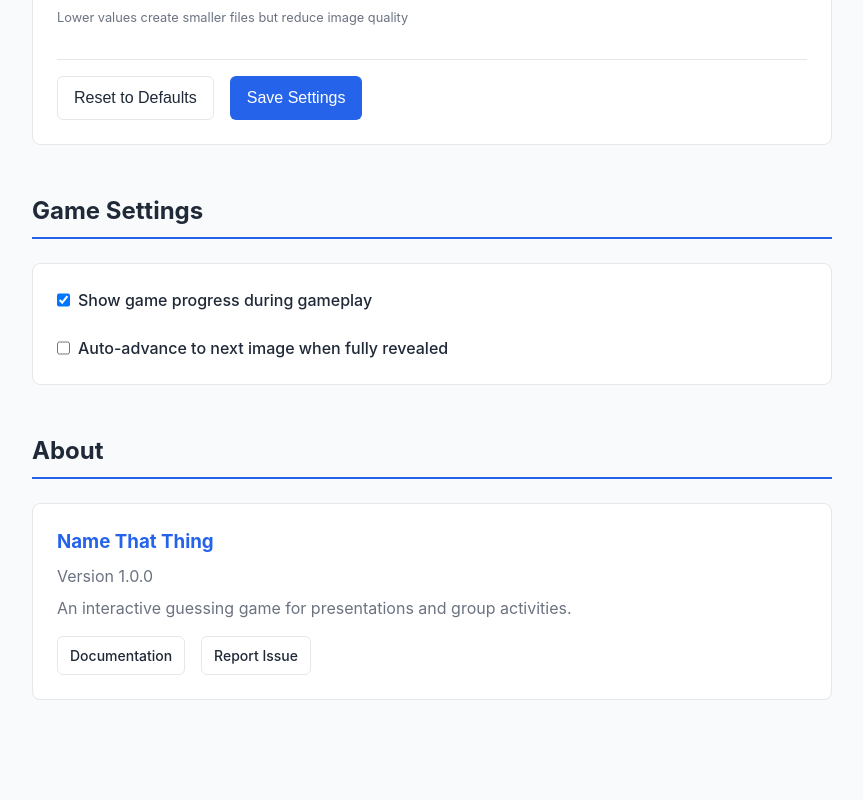
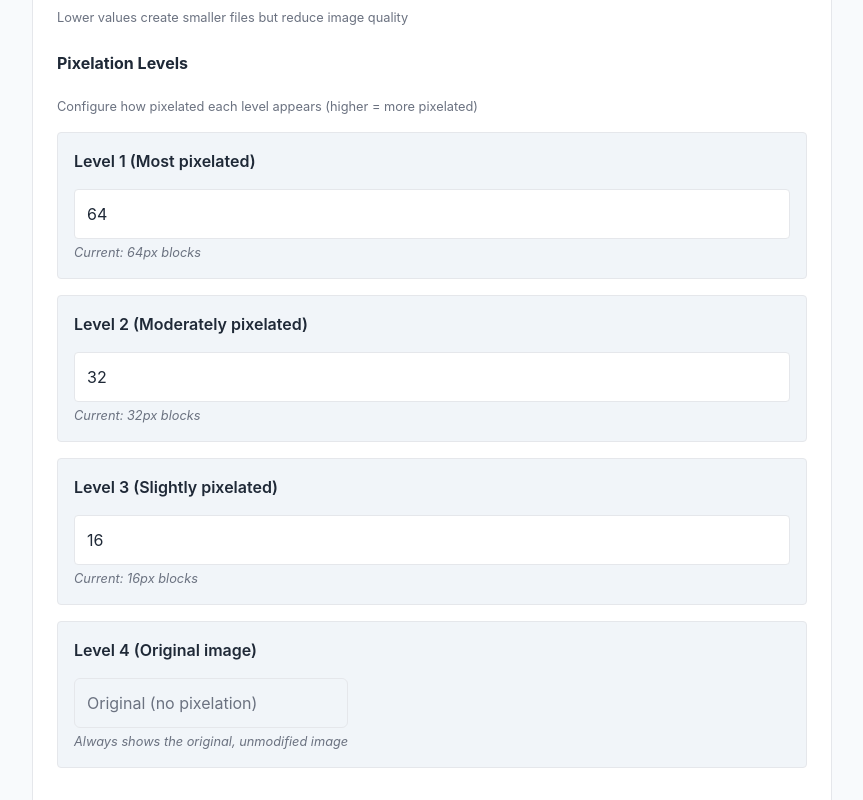
Before and after one commit to fillier/name-that-thing, a Vue app: page /settings in a window 1280 px wide. Shown: the part 1100-1900 px from the top of the page, without its empty margins (208-1071 px from the left). Built offline with nearby package versions, Linux system fonts and the light colour scheme.

Commit message:
feat: Add pixelation level settings and validation to image processing and settings store

```diff
--- a/src/composables/useImageUpload.ts
+++ b/src/composables/useImageUpload.ts
@@ -26,6 +26,7 @@ export function useImageUpload() {
       maxWidth?: number
       minWidth?: number
       quality?: number
+      pixelSizes?: number[]
       onImageProcessed?: (image: GameImage) => void
       onError?: (fileName: string, error: string) => void
     }
@@ -64,7 +65,8 @@ export function useImageUpload() {
             categoryId,
             options?.maxWidth,
             options?.quality,
-            options?.minWidth
+            options?.minWidth,
+            options?.pixelSizes
           )
 
           if (result.success && result.processedImage) {
--- a/src/stores/settings.ts
+++ b/src/stores/settings.ts
@@ -8,6 +8,12 @@ export interface AppSettings {
   minImageSize: number
   compressionQuality: number
 
+  // Pixelation Settings (higher numbers = more pixelated)
+  pixelationLevel1: number  // Most pixelated
+  pixelationLevel2: number  // Moderately pixelated
+  pixelationLevel3: number  // Slightly pixelated
+  // Level 4 is always original (0)
+
   // Game Settings
   showProgress: boolean
   autoAdvance: boolean
@@ -17,6 +23,9 @@ const DEFAULT_SETTINGS: AppSettings = {
   maxImageSize: 1280,
   minImageSize: 800,
   compressionQuality: 0.9,
+  pixelationLevel1: 64,  // Most pixelated
+  pixelationLevel2: 32,  // Moderately pixelated
+  pixelationLevel3: 16,  // Slightly pixelated
   showProgress: true,
   autoAdvance: false
 }
@@ -120,6 +129,28 @@ export const useSettingsStore = defineStore('settings', () => {
         validSettings.compressionQuality = importedSettings.compressionQuality
       }
 
+      // Validate pixelation levels (4-128 range, must be integers)
+      if (typeof importedSettings.pixelationLevel1 === 'number' &&
+          importedSettings.pixelationLevel1 >= 4 &&
+          importedSettings.pixelationLevel1 <= 128 &&
+          Number.isInteger(importedSettings.pixelationLevel1)) {
+        validSettings.pixelationLevel1 = importedSettings.pixelationLevel1
+      }
+
+      if (typeof importedSettings.pixelationLevel2 === 'number' &&
+          importedSettings.pixelationLevel2 >= 4 &&
+          importedSettings.pixelationLevel2 <= 128 &&
+          Number.isInteger(importedSettings.pixelationLevel2)) {
+        validSettings.pixelationLevel2 = importedSettings.pixelationLevel2
+      }
+
+      if (typeof importedSettings.pixelationLevel3 === 'number' &&
+          importedSettings.pixelationLevel3 >= 4 &&
+          importedSettings.pixelationLevel3 <= 128 &&
+          Number.isInteger(importedSettings.pixelationLevel3)) {
+        validSettings.pixelationLevel3 = importedSettings.pixelationLevel3
+      }
+
       if (typeof importedSettings.showProgress === 'boolean') {
         validSettings.showProgress = importedSettings.showProgress
       }
@@ -178,6 +209,9 @@ export const getSettings = (): AppSettings => {
     maxImageSize: store.settings.maxImageSize,
     minImageSize: store.settings.minImageSize,
     compressionQuality: store.settings.compressionQuality,
+    pixelationLevel1: store.settings.pixelationLevel1,
+    pixelationLevel2: store.settings.pixelationLevel2,
+    pixelationLevel3: store.settings.pixelationLevel3,
     showProgress: store.settings.showProgress,
     autoAdvance: store.settings.autoAdvance
   }
--- a/src/views/GameSetup.vue
+++ b/src/views/GameSetup.vue
@@ -395,6 +395,12 @@ const handleFileUpload = async (event: Event) => {
       maxWidth: settingsStore.settings.maxImageSize,
       minWidth: settingsStore.settings.minImageSize,
       quality: settingsStore.settings.compressionQuality,
+      pixelSizes: [
+        settingsStore.settings.pixelationLevel1,
+        settingsStore.settings.pixelationLevel2,
+        settingsStore.settings.pixelationLevel3,
+        0 // Level 4 is always original (0)
+      ],
       onImageProcessed: async (image) => {
         // Add processed image to store
         console.log('Processing image:', image.originalName, 'for category:', selectedCategory.value!.id)
--- a/src/views/Settings.vue
+++ b/src/views/Settings.vue
@@ -85,6 +85,58 @@
                 <span>Higher quality</span>
               </div>
               <small>Lower values create smaller files but reduce image quality</small>
+            </div>
+
+            <div class="form-group">
+              <h4>Pixelation Levels</h4>
+              <small>Configure how pixelated each level appears (higher = more pixelated)</small>
+
+              <div class="pixelation-controls">
+                <div class="pixelation-level">
+                  <label for="pixelationLevel1">Level 1 (Most pixelated)</label>
+                  <input
+                    id="pixelationLevel1"
+                    v-model.number="settings.pixelationLevel1"
+                    type="number"
+                    min="4"
+                    max="128"
+                    step="4"
+                  >
+                  <small>Current: {{ settings.pixelationLevel1 }}px blocks</small>
+                </div>
+
+                <div class="pixelation-level">
+                  <label for="pixelationLevel2">Level 2 (Moderately pixelated)</label>
+                  <input
+                    id="pixelationLevel2"
+                    v-model.number="settings.pixelationLevel2"
+                    type="number"
+                    min="4"
+                    max="128"
+                    step="4"
+                  >
+                  <small>Current: {{ settings.pixelationLevel2 }}px blocks</small>
+                </div>
+
+                <div class="pixelation-level">
+                  <label for="pixelationLevel3">Level 3 (Slightly pixelated)</label>
+                  <input
+                    id="pixelationLevel3"
+                    v-model.number="settings.pixelationLevel3"
+                    type="number"
+                    min="4"
+                    max="128"
+                    step="4"
+                  >
+                  <small>Current: {{ settings.pixelationLevel3 }}px blocks</small>
+                </div>
+
+                <div class="pixelation-level">
+                  <label>Level 4 (Original image)</label>
+                  <input type="text" value="Original (no pixelation)" disabled>
+                  <small>Always shows the original, unmodified image</small>
+                </div>
+              </div>
             </div>
 
             <div class="form-actions">
@@ -467,6 +519,40 @@ onMounted(async () => {
   border-top: 1px solid var(--border);
 }
 
+.pixelation-controls {
+  display: grid;
+  gap: 1rem;
+  margin-top: 1rem;
+}
+
+.pixelation-level {
+  padding: 1rem;
+  border: 1px solid var(--border);
+  border-radius: 4px;
+  background: var(--bg-secondary);
+
+  label {
+    font-weight: 600;
+    color: var(--text-primary);
+    margin-bottom: 0.5rem;
+  }
+
+  input {
+    margin-top: 0.5rem;
+
+    &:disabled {
+      background: var(--bg-secondary);
+      color: var(--text-secondary);
+      cursor: not-allowed;
+    }
+  }
+
+  small {
+    margin-top: 0.25rem;
+    font-style: italic;
+  }
+}
+
 .about-card {
   background: var(--surface);
   border: 1px solid var(--border);
--- a/test-settings.html
+++ b/test-settings.html
@@ -18,6 +18,9 @@
             maxImageSize: 1600,
             minImageSize: 600,
             compressionQuality: 0.8,
+            pixelationLevel1: 80,
+            pixelationLevel2: 40,
+            pixelationLevel3: 20,
             showProgress: false,
             autoAdvance: true
         };
```
Also changed, not shown: src/services/imageProcessing.ts (+19 -10 lines).
